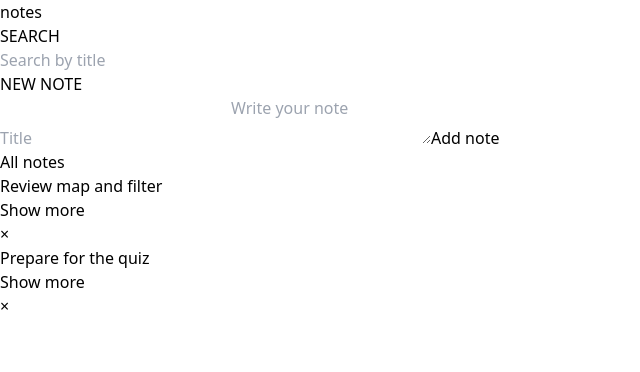
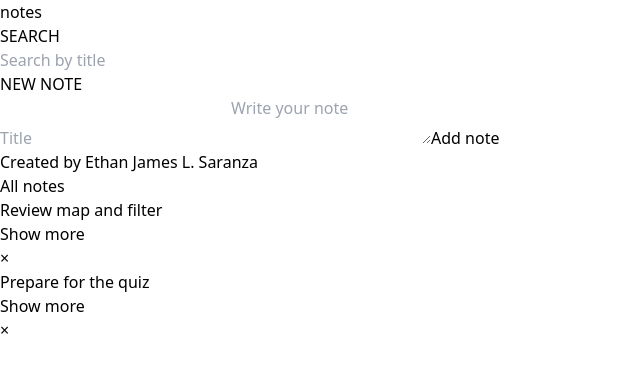
Before and after one commit to EthanJamesLSaranza/csit340g5-notes, a React (Vite) app: page / in a window 1280 px wide. Shown: the top 372 px of the page, without its empty margins (0-640 px from the left). Built offline with nearby package versions, Linux system fonts and the light colour scheme.

Commit message:
fixed the created by because it wasn't showing

```diff
--- a/src/components/Notes.jsx
+++ b/src/components/Notes.jsx
@@ -58,8 +58,9 @@ function Notes() {
 
   return (
     <div className="grid min-h-screen grid-cols-[420px_1fr]">
-        <aside className="sticky top-0 flex h-screen flex-col gap-5 bg-white px-8 py-9 shadow-[0_2px_4px_0_rgba(0,0,0,0.2),0_25px_50px_0_rgba(0,0,0,0.1)]">
-        <h1 className="text-[72px] leading-none font-extralight text-[#b83f45]">
+      <aside className="sticky top-0 flex h-screen flex-col justify-between bg-white px-8 py-9 shadow-[0_2px_4px_0_rgba(0,0,0,0.2),0_25px_50px_0_rgba(0,0,0,0.1)]">
+        <div>
+          <h1 className="text-[72px] leading-none font-extralight text-[#b83f45] mb-5">
             notes
           </h1>
           <div>
@@ -94,6 +95,9 @@ function Notes() {
               </button>
             </form>
           </div>
+        </div>
+
+        <p className="text-xs text-[#949494]">Created by Ethan James L. Saranza</p>
       </aside>
 
       <section className="px-12 py-11">
```
Lines whose indentation alone changed are shown as unchanged.
